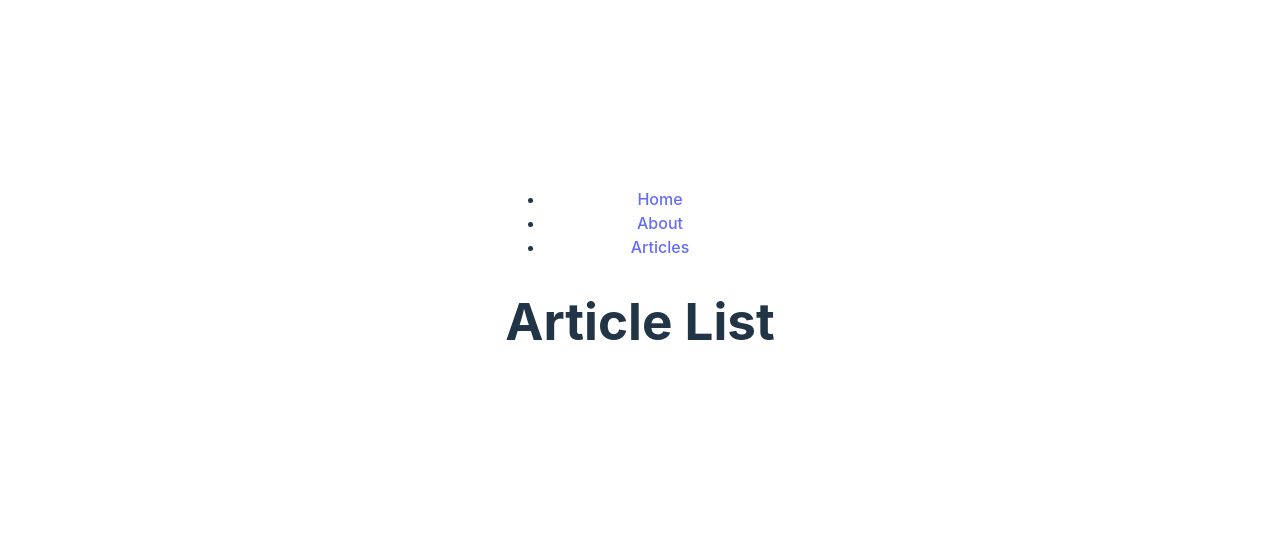
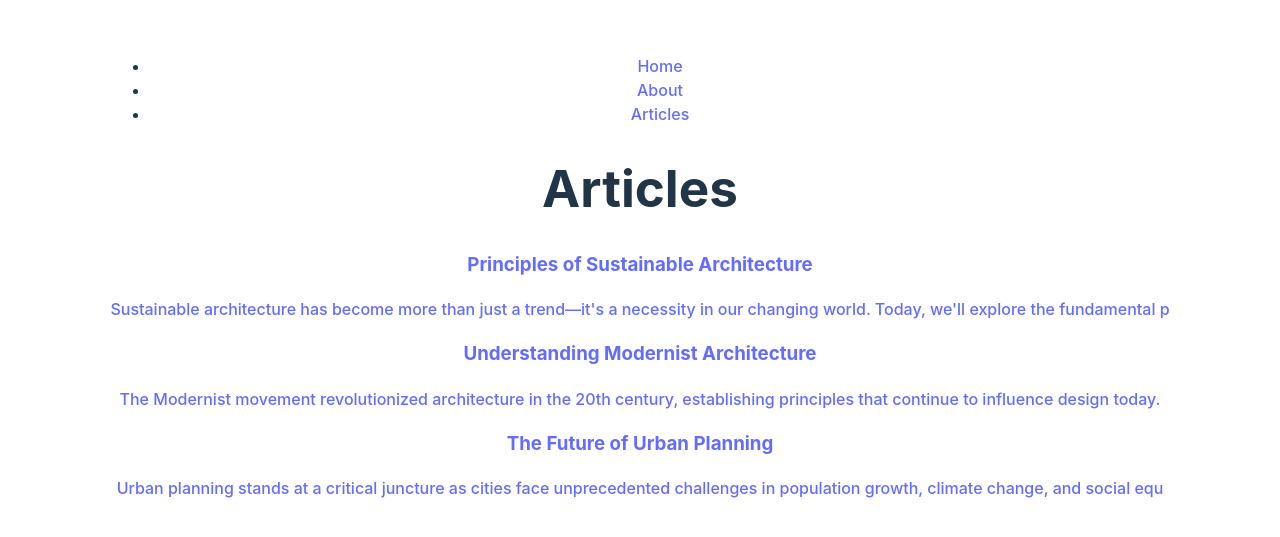
Before and after one commit to LahiruLiyanage/Archi-Words, a React (Vite) app in the folder front-end/: page /articles in a window 1280 px wide. Shown: the part 123-660 px from the top of the page. Built offline with nearby package versions, Linux system fonts and the light colour scheme.

Commit message:
setup ArticleListPage

```diff
--- a/front-end/src/App.jsx
+++ b/front-end/src/App.jsx
@@ -5,7 +5,7 @@ import {
 import './App.css'
 import HomePage from './pages/HomePage'
 import AboutPage from './pages/AboutPage';
-import ArticlesListPage from './pages/ArticleList';
+import ArticlesListPage from './pages/ArticleListPage.jsx';
 import ArticlePage from './pages/ArticlePage';
 import Layout from './Layout';
 
--- a/front-end/src/pages/ArticleList.jsx
+++ /dev/null
@@ -1,5 +0,0 @@
-export default function ArticleList() {
-    return (
-        <h1>Article List</h1>
-    )
-}
--- /dev/null
+++ b/front-end/src/pages/ArticleListPage.jsx
@@ -0,0 +1,16 @@
+import { Link } from 'react-router-dom';
+import articles from "../article-content.js";
+
+export default function ArticleListPage() {
+    return (
+        <>
+            <h1>Articles</h1>
+            {articles.map(article => (
+                <Link key={article.name} to={`/articles/${article.id}`} >
+                    <h3>{article.title}</h3>
+                    <p>{article.content[0].substring(0,150)}</p>
+                </Link>
+            ))}
+        </>
+    );
+}
```
